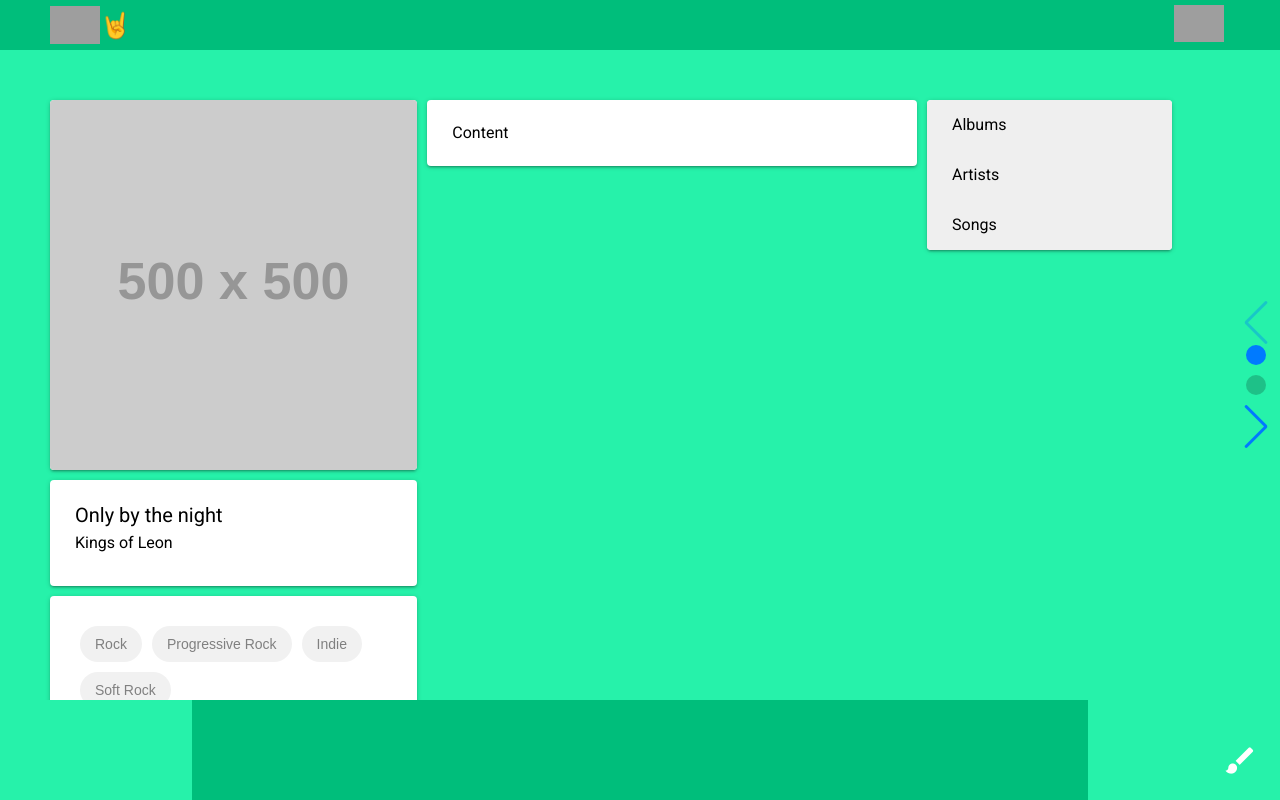
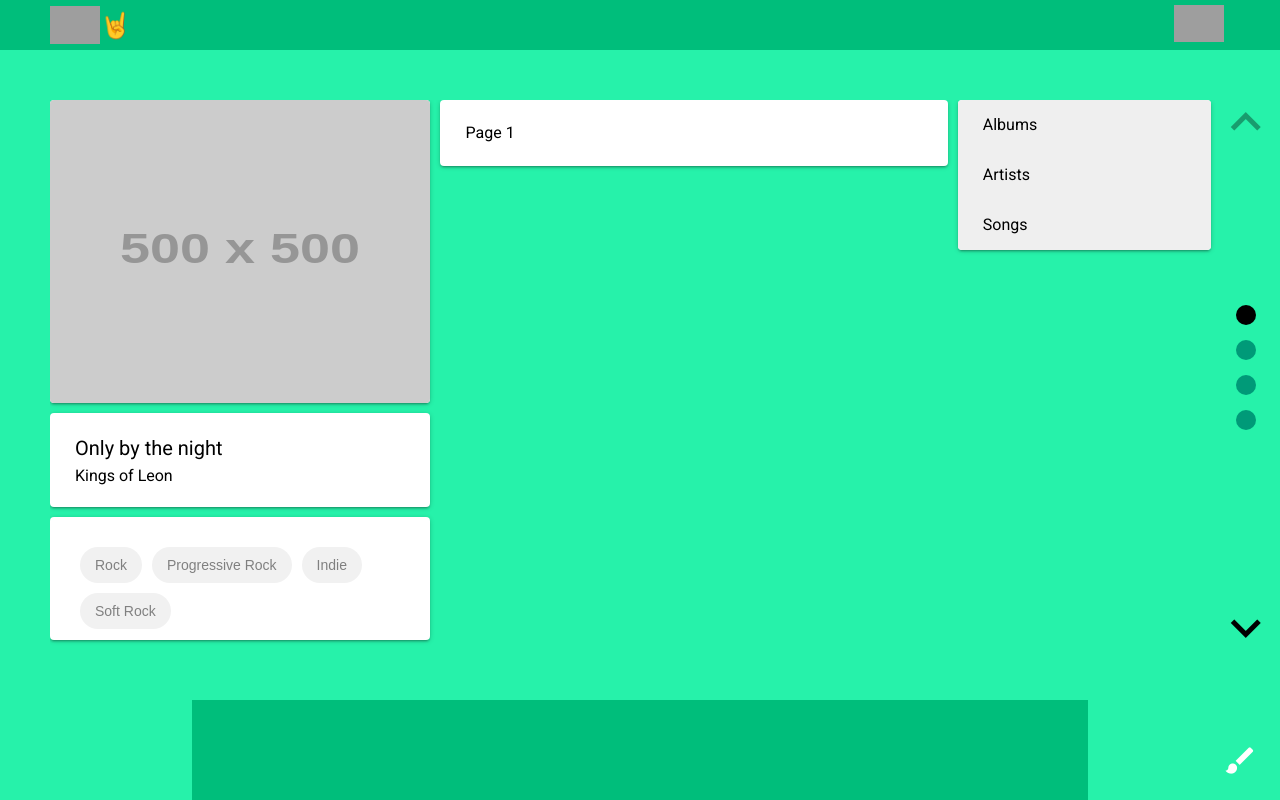
Before and after one commit to rodanato/music-project, a React (Create React App) app: page / in a window 1280 px wide. Built offline with nearby package versions, Linux system fonts and the light colour scheme; grey boxes are pictures that could not be loaded.

Commit message:
feat(navigation): UI

```diff
--- a/src/main/main.organism.tsx
+++ b/src/main/main.organism.tsx
@@ -46,7 +46,7 @@ const Div = ({ className, content, text, children, ...props }: any) => (
   </div>
 )
 
-const ContainerRow = styled(Div) <ContainerRowProps>`
+const ContainerRow = styled(Div)<ContainerRowProps>`
   display: flex;
   width: 100%;
   height: ${props => (props.content ? 'calc(100% - 150px)' : 'auto')};
@@ -73,7 +73,7 @@ function MainOrganism() {
     if (persistedState !== null) {
       persistedStateFormat = JSON.parse(persistedState);
       const newState = `CHANGE_TO_${persistedStateFormat.toUpperCase()}`;
-      send({ type: newState });
+      send(newState);
     }
   }, [send])
 
--- a/src/main/navigation/navigation.organism.tsx
+++ b/src/main/navigation/navigation.organism.tsx
@@ -8,16 +8,25 @@ const Navigation = css`
   flex-direction: column;
   height: 100%;
   justify-content: center;
-  width: 50px;
+  margin-right: 10px;
+  padding: 0 10px;
+  width: 30px;
 
   .swiper-button-prev,
   .swiper-button-next {
     bottom: auto;
+    color: var(--mpp-on-primary);
     left: auto;
+    font-size: 60px;
     margin: 0;
+    outline: none;
     position: relative;
     right: auto;
     top: auto;
+
+    &::after {
+      content: none;
+    }
   }
 `
 
--- a/src/main/slider/content/content.molecule.tsx
+++ b/src/main/slider/content/content.molecule.tsx
@@ -5,6 +5,10 @@ import styled from '@emotion/styled'
 import { jsx, css } from '@emotion/core'; // eslint-disable-line
 
 import CardAtom from '../../../shared/card.atom';
+
+type ContentProps= {
+  children: any;
+};
 
 const Content = styled.section({
   display: 'flex',
@@ -15,12 +19,12 @@ const Flex = css`
   flex: 2;
 `
 
-function ContentMolecule() {
+function ContentMolecule(props: ContentProps) {
   return (
     <div css={Flex} className="mpp-show-slowly">
       <CardAtom>
         <Content>
-          Content
+          {props.children}
         </Content>
       </CardAtom>
     </div>
--- a/src/main/slider/slider.organism.tsx
+++ b/src/main/slider/slider.organism.tsx
@@ -1,7 +1,9 @@
 import React, { useEffect, Suspense } from 'react'; // eslint-disable-line
+import { v4 as uuidv4 } from "uuid";
 
 /** @jsx jsx */
 import { jsx, css } from '@emotion/core'; // eslint-disable-line
+import styled from '@emotion/styled';
 import Swiper from 'swiper';
 import "swiper/css/swiper.css";
 
@@ -12,39 +14,71 @@ const DataMolecule = React.lazy(() => import('./data/data.molecule'));
 const ContentMolecule = React.lazy(() => import('./content/content.molecule'));
 const MenuMolecule = React.lazy(() => import('./menu/menu.molecule'));
 
+type SwiperPaginationProps = {
+  slideListLength: number
+};
 
 const Slider = css`
   display: flex;
+  padding: 50px 0 50px 50px;
   width: 100%;
 `
 
 const SwiperSlide = css`
-  // height: 100% !important;
+  overflow: hidden;
 `
 
-const SwiperPagination = css`
+const SwiperPagination = styled('div')<SwiperPaginationProps>`
   &.swiper-pagination {
     display: flex;
     flex-direction: column;
-    height: auto !important;
+    justify-content: ${props =>
+      props.slideListLength > 10  ? 'normal' : 'center'};
+    margin: 10px 0;
+    overflow: visible;
     position: relative;
   }
 
   .swiper-pagination-bullet {
-    height: 20px;
-    margin-bottom: 10px;
-    width: 20px;
+    background-color: var(--mpp-secondary-dark);
+    margin-bottom: 15px;
+    min-height: 20px !important;
+    min-width: 20px !important;
+    opacity: 1;
+    outline: none;
+    position: relative;
+
+    &.swiper-pagination-bullet-active {
+      background-color: var(--mpp-on-primary);
     }
-`
+    &:hover .mpp-nav-bullet {
+      opacity: 1;
+      transform: scale(1);
+      transition: transform 0.25s, opacity 0.5s;
+    }
+  }
+  .mpp-nav-bullet {
+    color: var(--mpp-on-primary);
+    font-size: 15px;
+    line-height: 20px;
+    max-width: 120px;
+    overflow: hidden;
+    position: absolute;
+    right: 30px;
+    text-overflow: ellipsis;
+    top: 0;
+    width: auto;
+    white-space: nowrap;
+  }
+`;
 
 const SwiperContainer = css`
+  box-sizing: border-box;
   height: 100%;
   width: 100%;
 `
 
 const SwiperWrapper = css`
-  box-sizing: border-box;
-  padding: 50px;
 `
 
 const SwiperContent = css`
@@ -58,8 +92,11 @@ const SwiperContent = css`
 `
 
 function SliderOrganism() {
+  const slideList = new Array(4).fill(1);
+
   useEffect(() => {
-    new Swiper('.swiper-container', {
+    const swiper: any = new Swiper('.swiper-container', {
+      init: false,
       direction: 'vertical',
       navigation: {
         nextEl: '.swiper-button-next',
@@ -70,47 +107,62 @@ function SliderOrganism() {
         dynamicBullets: true,
         dynamicMainBullets: 10,
         clickable: true,
+        renderBullet: function (index, className) {
+          return `
+            <div class="${className}">
+              <span class="mpp-nav-bullet mpp-open-menu-animation">
+              </span>
+            ${(index + 1)}
+            </div>
+          `
+        }
       },
     });
-  }, []);
+
+    swiper.on('init', () => {
+      const $swiperPagination = document.querySelector(".swiper-pagination");
+      const $bullets: any = $swiperPagination?.querySelectorAll(".mpp-nav-bullet");
+
+      Array.from($bullets).forEach((b: any, i: number) => {
+        b.innerHTML = `Demo text ${slideList[i]}`;
+        b.title = `Demo text ${slideList[i]}`;
+      })
+    });
+
+    swiper.init();
+  }, [slideList]);
 
   return (
     <section css={Slider}>
       <div className="swiper-container" css={SwiperContainer}>
         <div className="swiper-wrapper" css={SwiperWrapper}>
-          <div className="swiper-slide" css={SwiperSlide}>
+          {slideList.map((_, i) =>
+            <div className="swiper-slide" css={SwiperSlide} key={uuidv4()}>
               <div css={SwiperContent}>
                 <Suspense fallback={<LoadingAtom flex="1.5" />}>
                   <DataMolecule />
                 </Suspense>
                 <Suspense fallback={<LoadingAtom flex="2" />}>
-                <ContentMolecule />
+                  <ContentMolecule>
+                    Page {i + 1}
+                  </ContentMolecule>
                 </Suspense>
                 <Suspense fallback={<LoadingAtom flex="1" />}>
                   <MenuMolecule />
                 </Suspense>
               </div>
             </div>
-          <div className="swiper-slide" css={SwiperSlide}>
-            <div css={SwiperContent}>
-            <Suspense fallback={<LoadingAtom flex="1.5" />}>
-                <DataMolecule />
-              </Suspense>
-              <Suspense fallback={<LoadingAtom flex="2" />}>
-                <ContentMolecule />
-              </Suspense>
-              <Suspense fallback={<LoadingAtom flex="1" />}>
-                <MenuMolecule />
-              </Suspense>
-            </div>
-          </div>
+          )}
         </div>
       </div>
 
       <NavigationOrganism>
-        <div className="swiper-button-prev"></div>
-        <div className="swiper-pagination" css={SwiperPagination}></div>
-        <div className="swiper-button-next"></div>
+        <div className="swiper-button-prev material-icons">keyboard_arrow_up</div>
+        <SwiperPagination
+          className="swiper-pagination"
+          slideListLength={slideList.length}
+        />
+        <div className="swiper-button-next material-icons">keyboard_arrow_down</div>
       </NavigationOrganism>
     </section>
   );
--- a/src/main/theme/theme-palette.atom.tsx
+++ b/src/main/theme/theme-palette.atom.tsx
@@ -63,8 +63,9 @@ const PaletteColor = css`
 `;
 
 function ThemePaletteAtom({ name }: ThemePaletterProps) {
-  const mainState = useContext(MainStateContext)
-  const [, send] = useService(mainState.children.themePalette)
+  const mainState = useContext(MainStateContext);
+  const [, send] = useService(mainState.children.themePalette);
+  //TODO: Get color list from themes.tsx
   const colorList = new Array(7).fill(1);
 
   useEffect(() => {
@@ -74,7 +75,7 @@ function ThemePaletteAtom({ name }: ThemePaletterProps) {
       const currentColorSelected = getChildrenStateName(mainState, ParentState);
       if (currentColorSelected !== name) send("UNSELECT");
     }
-  }, [mainState, name, send])
+  }, [mainState, name, send]);
 
   return (
     <Fragment>
```
Also changed, not shown: src/App.css (deleted, +0 -38 lines). Lines whose indentation alone changed are shown as unchanged.
